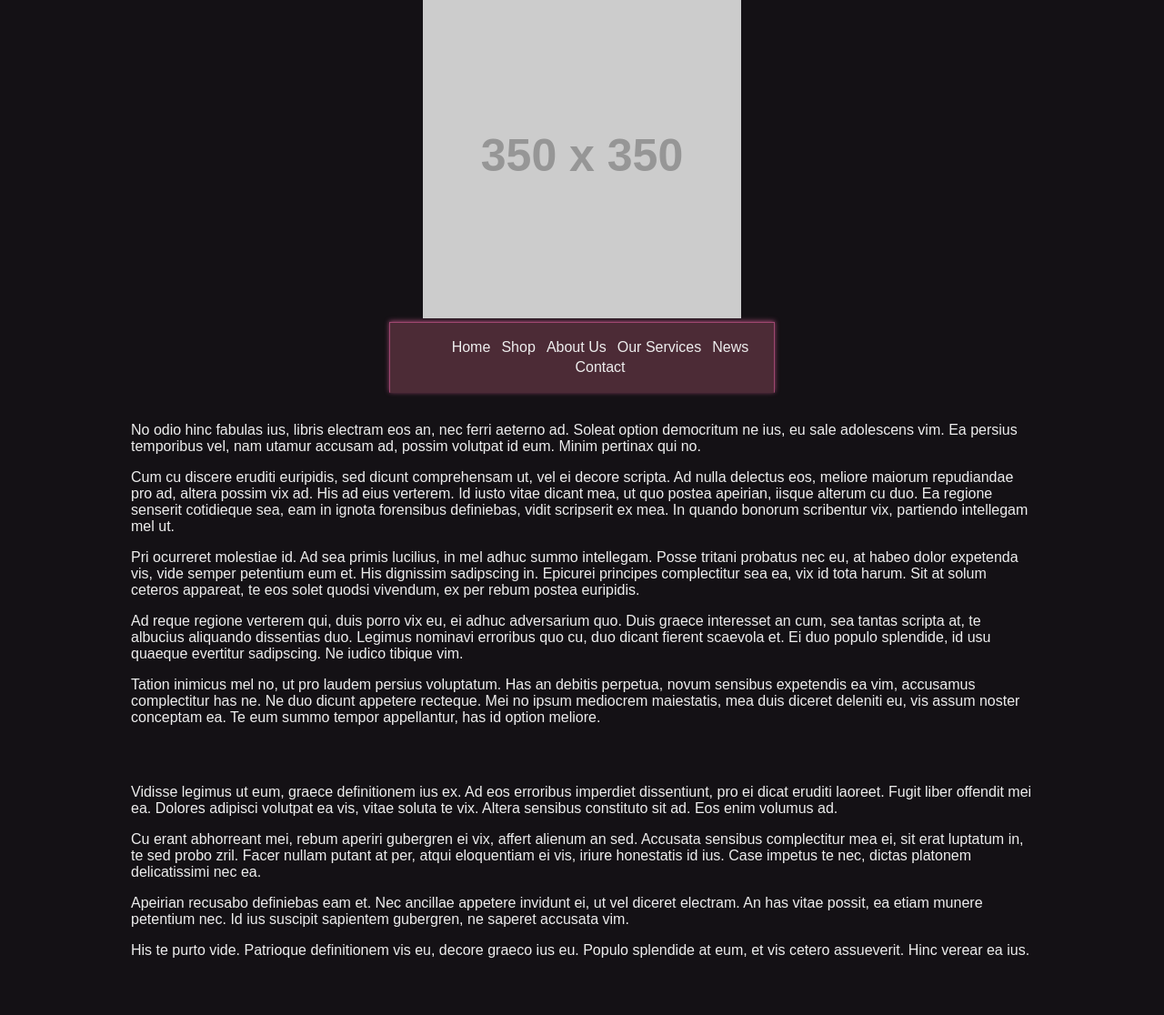
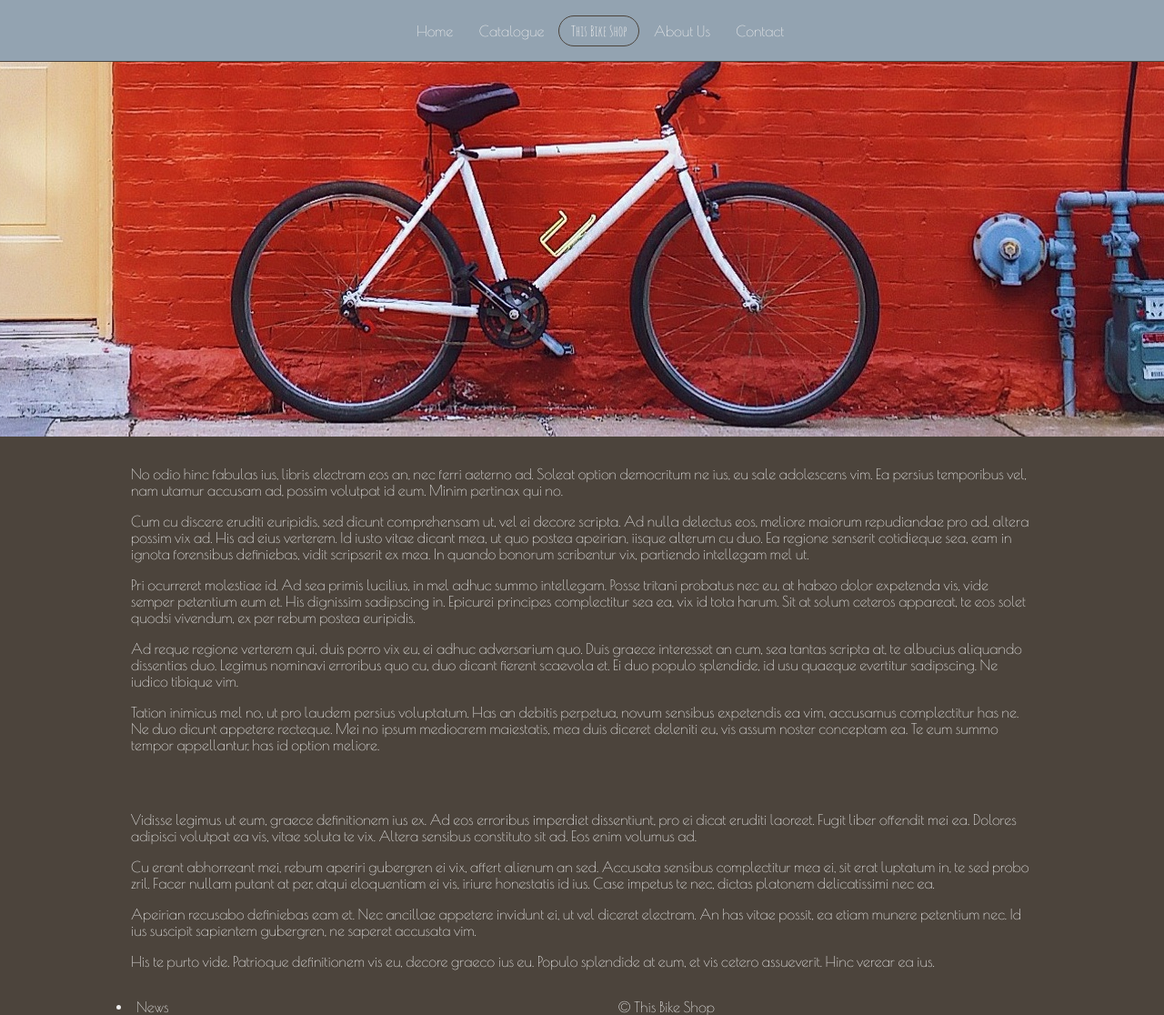
Before and after one commit to gears3292/small_business_site, a plain HTML site: page index.html in a window 1280 px wide. Shown: the whole page at 91% size. Before the commit the page ends 1086 px from the top, so only its background shows below. Drawn offline with nearby package versions, Linux system fonts and the light colour scheme; placeholder pictures from the web are drawn by us.

Commit message:
added to basic structure of site, moved nav bar to top and set placeholder banner image. Added fonts and chose color scheme.

```diff
--- a/css/style.css
+++ b/css/style.css
@@ -1,30 +1,43 @@
+/* color scheme
+#93a3b1
+#7c898b
+#636564
+#4c443c
+#343434
+#eeeeee
+*/
+
 body {
   padding: 0;
   margin: 0;
-  color: #eee;
-  background-color: #141115;
-  font-family: sans-serif;
+  color: #eeeeee;
+  background-color: #4c443c;
+  font-family: Poiret One, sans-serif;
 }
 
 /* HEADER */
 header {
-  background-image: url();
+  background-image: url(../images/bike-red.jpeg);
+  background-repeat: no-repeat;
+  background-position: right bottom;
 }
 .top-banner {
-  text-align: center;
+  height: 30em;
 }
 #banner-logo {
+  font-family: Amatic SC;
+  border: 1px solid #4c443c;
+  border-radius: 50em;
+  border-color: #4c443c;
 }
 nav {
-  background-color: #4C2B36;
-  border-top: 1px solid #9E4770;
-  border-bottom: 1px solid rgba(0,0,0,0);
-  border-left: 1px solid #9E4770;
-  border-right: 1px solid #9E4770;
-  box-shadow: 0px -1px 5px #9E4770;
+  color: #eeeeee;
+  background-color: #93A3B1;
+  border-bottom: 1px solid #4c443c;
+  border-top: 1px solid rgba(0,0,0,0); /* todo: fix(remove) this */
   text-align: center;
-  width: 33%;
   margin: auto;
+  position: sticky;
 }
 nav ul {
   text-decoration: none;
@@ -42,3 +55,13 @@ nav ul li {
 #main-content article {
   padding: 1em;
 }
+
+.news-content {
+  float: left;
+}
+
+/* FOOTER */
+footer {
+  text-decoration: none;
+  text-align: center;
+}
--- a/index.html
+++ b/index.html
@@ -1,26 +1,33 @@
 <!doctype html>
 <html>
   <head>
+    <meta charset="utf-8">
     <meta http-equiv="content-type" content="text/html; charset=utf-8">
 
-    <title>Bicycle Shop</title>
+    <title>This Bike Shop</title>
     <link rel="stylesheet" href="css/style.css" type="text/css">
+    <link href='https://fonts.googleapis.com/css?family=Amatic+SC|Poiret+One' rel='stylesheet' type='text/css'>
   </head>
   <body>
     <header>
       <div class="top-banner">
-        <img id="banner-logo" src="http://placehold.it/350x350" alt="logo">
-      </div>
         <nav>
           <ul>
             <li>Home</li>
-          <li>Shop</li>
+            <li>Catalogue</li>
+            <li id="banner-logo">This Bike Shop</li>
+
+            <!-- <li>
+              <img src="http://placehold.it/75x30"
+                id="banner-logo" alt="large logo" />
+            </li> -->
+
             <li>About Us</li>
-          <li>Our Services</li>
-          <li>News</li>
             <li>Contact</li>
           </ul>
         </nav>
+      </div>
+
     </header>
 
     <div id="main-content">
@@ -64,7 +71,6 @@
         mea duis diceret deleniti eu, vis assum noster conceptam ea. Te eum summo
         tempor appellantur, has id option meliore.</p>
       </article>
-
       <article>
         <p>
         Vidisse legimus ut eum, graece definitionem ius ex. Ad eos erroribus
@@ -92,9 +98,14 @@
         Populo splendide at eum, et vis cetero assueverit. Hinc verear ea ius.
         </p>
       </article>
-    </div>
+
+      <aside class="news-content">
+        <li>News</li>
+      </aside>
+    </div> <!-- end main-content -->
 
     <footer>
+      &copy; This Bike Shop
     </footer>
   </body>
 </html>
```
Also changed, not shown: images/bike-red.jpeg (added). Lines whose indentation alone changed are shown as unchanged.
